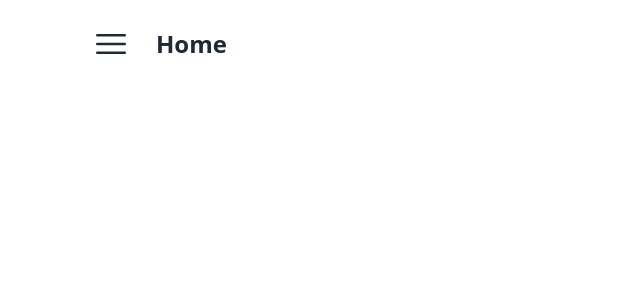
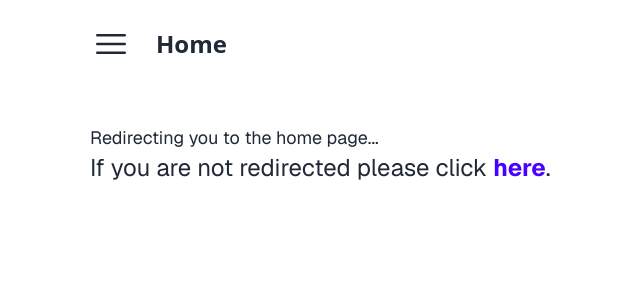
Before and after one commit to JoeTheW/diabetes-material-tracker, a Next.js app: page / in a window 1280 px wide. Shown: the top 300 px of the page, without its empty margins (70-710 px from the left). Built offline with nearby package versions, Linux system fonts and the light colour scheme.

Commit message:
redirect copy

```diff
--- a/src/app/page.tsx
+++ b/src/app/page.tsx
@@ -1,3 +1,10 @@
 export default function Index() {
-  return;
+  return (
+    <div className="grid items-center p-8 gap-16 font-[family-name:var(--font-geist-sans)]">
+      <main className="">
+        <p className="mt-4 text-lg">Redirecting you to the home page...</p>
+        <p>If you are not redirected please click <a href="/home" className="text-primary font-bold">here</a>.</p>
+      </main>
+    </div>
+  );
 }
```
